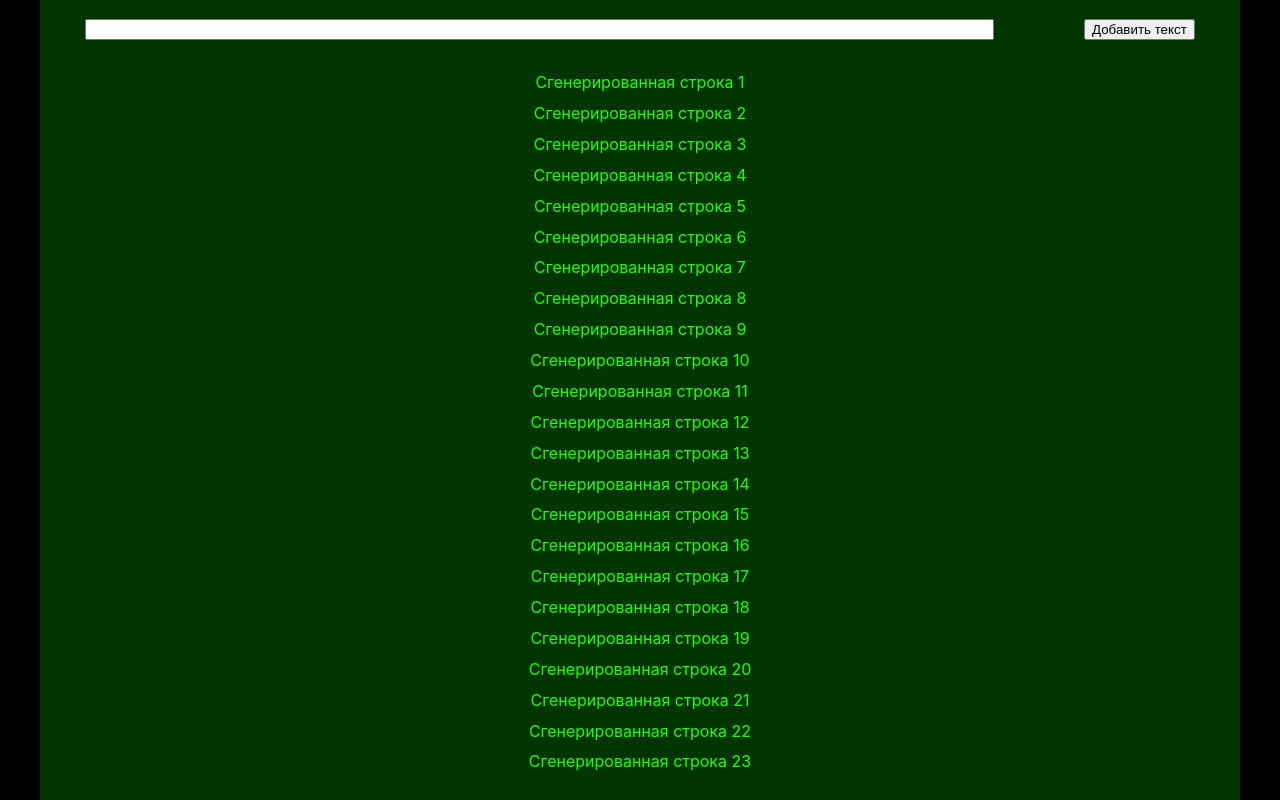
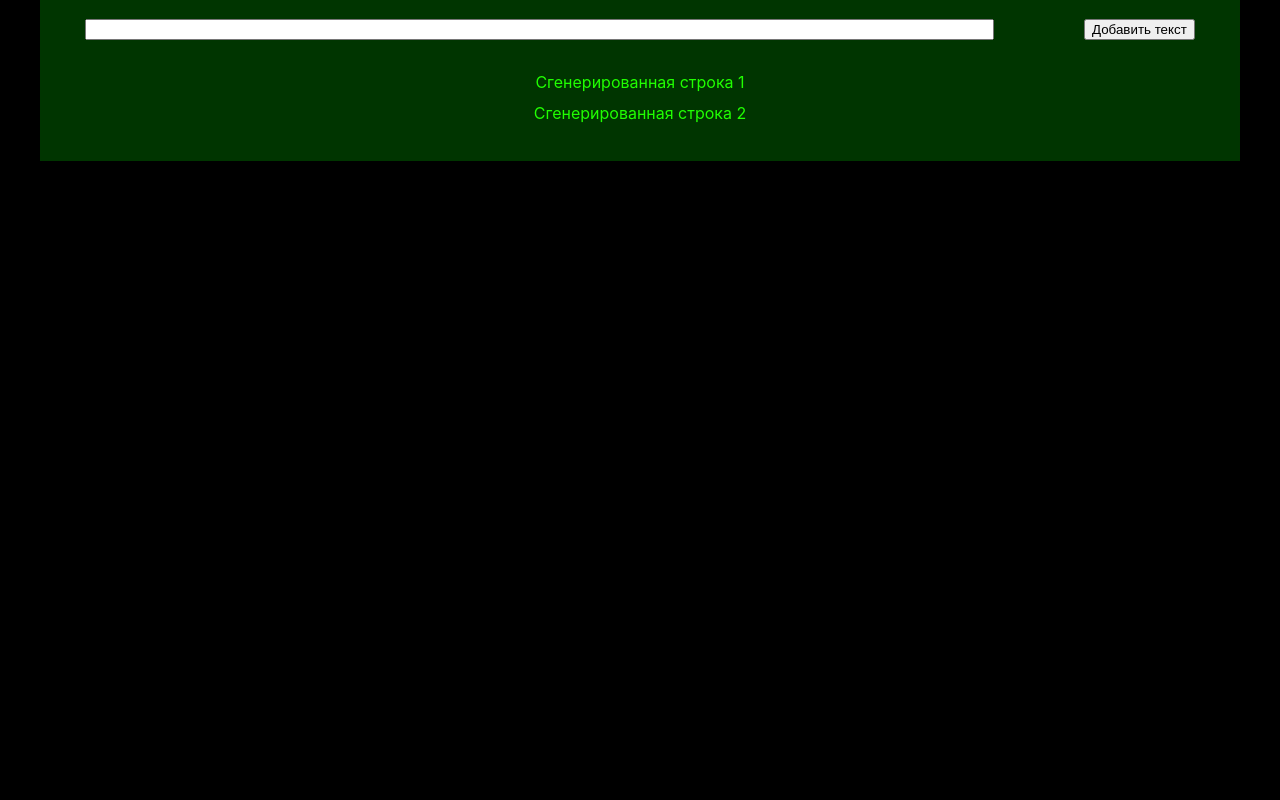
Before and after one commit to ArhDemetriy/two-screen, a React (Create React App) app: page / in a window 1280 px wide. Built offline with nearby package versions, Linux system fonts and the light colour scheme.

Commit message:
init: TextItem

```diff
--- a/src/app/scroll/notepad/Notepad.tsx
+++ b/src/app/scroll/notepad/Notepad.tsx
@@ -1,12 +1,13 @@
 import React from 'react';
 import './Notepad.scss'
 import Input from "./input/Input";
+import TextItem from "./textItem/TextItem";
 
 class Notepad extends React.Component<{}, { textList: { id: number, text: string }[] }> {
   constructor(props?: any) {
     super(props);
     const textList: Notepad['state']['textList'] = []
-    for (let i = 1; i < 50; i++) {
+    for (let i = 1; i <= 2; i++) {
       textList.push({ id: Math.random(), text: `Сгенерированная строка ${i}` })
     }
     this.state = { textList };
@@ -17,7 +18,7 @@ class Notepad extends React.Component<{}, { textList: { id: number, text: string
         <Input pusher={this.pushText.bind(this) as Notepad['pushText']} />
         <div className='Notepad__text_list'>
           {this.state.textList
-            .map(({ text, id }) => <span key={id}>{text}</span>)}
+            .map(({ text, id }) => <TextItem key={id} text={text}/>)}
         </div>
       </div>
     );
--- /dev/null
+++ b/src/app/scroll/notepad/textItem/TextItem.scss
@@ -0,0 +1,3 @@
+.TextItem{
+
+}
--- /dev/null
+++ b/src/app/scroll/notepad/textItem/TextItem.tsx
@@ -0,0 +1,31 @@
+import React from 'react';
+import './TextItem.scss'
+
+export interface TextItemProps{
+  text: string
+}
+
+class TextItem extends React.Component<TextItemProps, { charList: { id: number, char: JSX.Element }[] }> {
+  constructor(props: TextItemProps) {
+    super(props);
+    this.requiredChars = Array.from(props.text)
+  }
+  render() {
+    return (
+      <div className="TextItem">{this.props.text}</div>
+    );
+  }
+  // values
+  private readonly requiredChars: string[]
+
+  // methods
+  protected pushText(text: string) {
+  }
+  protected animation(el: { id: number, text: any }) {
+    const requireText = Array.from(el.text)
+    console.log(requireText);
+    return el
+  }
+}
+
+export default TextItem;
```
